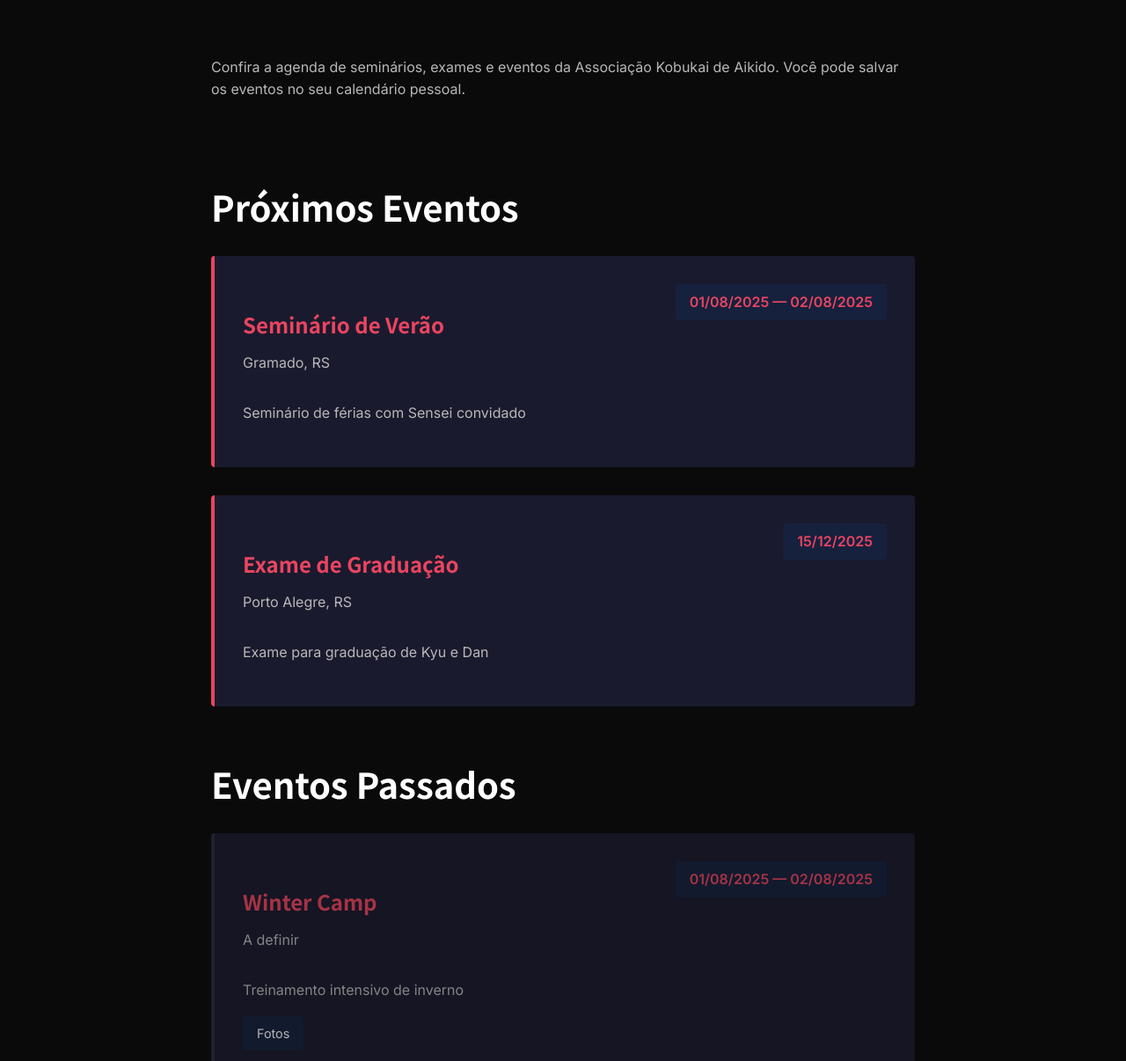
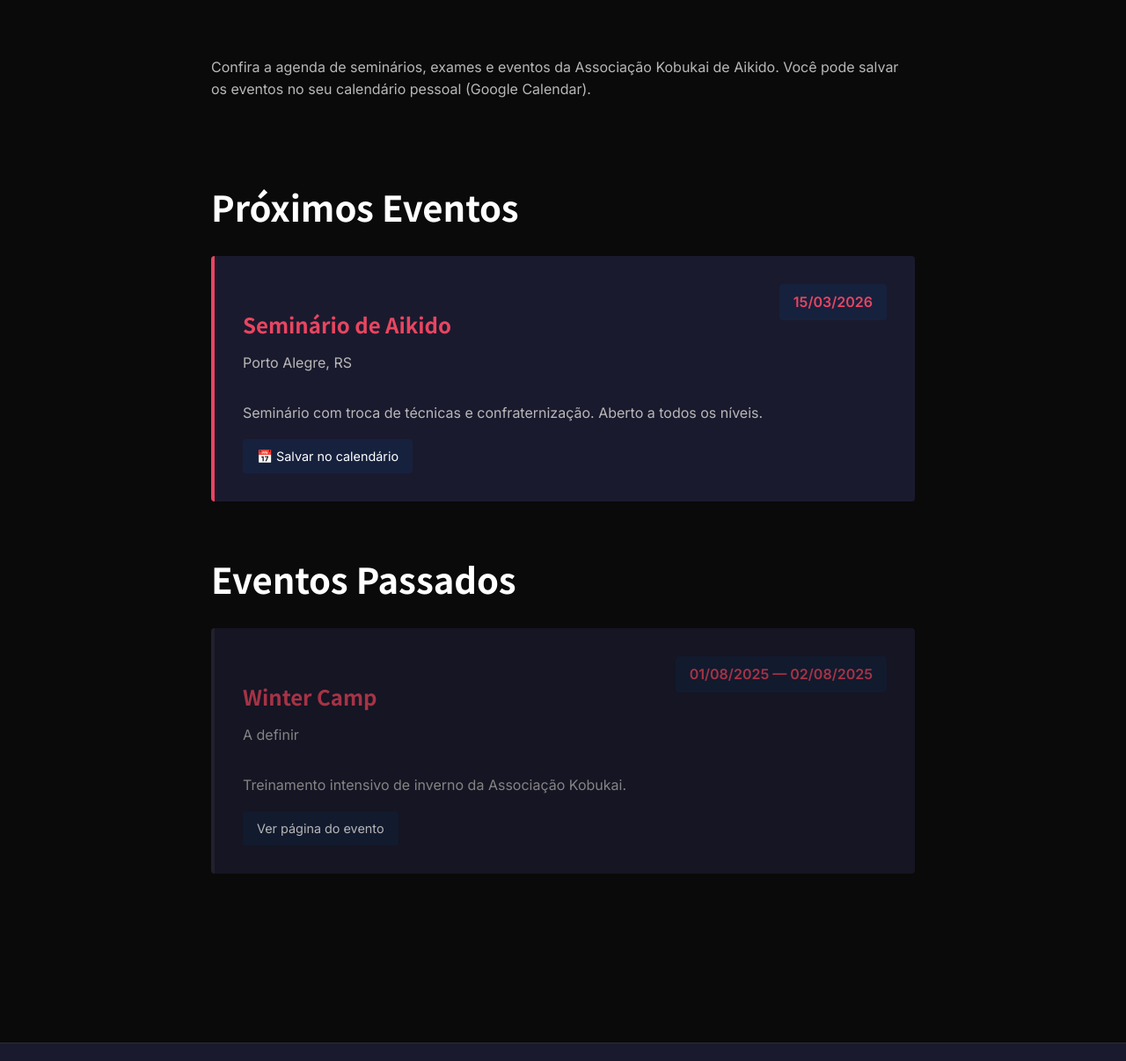
Before and after one commit to paulodiovani/kobukai-aikido, a Jekyll site: the page built from pages/eventos.md, in a window 1280 px wide and 1400 px high, scrolled down 216 px. Shown: the part 194-1400 px from the top of the window at 88% size. Built offline with Jekyll 4.4.1, drawn with Linux system fonts in a browser that asks for light colours.

Commit message:
Add content page updates and event data

```diff
--- a/_data/eventos.yml
+++ b/_data/eventos.yml
@@ -1,33 +1,33 @@
-- nome: "Seminário de Verão"
-  data: "2025-08-01"
-  data_fim: "2025-08-02"
-  local: "Gramado, RS"
-  descricao: "Seminário de férias com Sensei convidado"
+# Eventos da Associação Kobukai de Aikido
+# Para adicionar um evento ao calendário, use o link_calendario.
+# Exemplo de formato Google Calendar:
+# https://calendar.google.com/calendar/render?action=TEMPLATE&text=NOME&dates=DATA_INICIO/DATA_FIM&details=DESCRIÇÃO&location=LOCAL
+# Data no formato: YYYYMMDDTHHMMSSZ (ex: 20250801T140000Z)
+
+- nome: "Seminário de Aikido"
+  data: "2026-03-15"
+  data_fim: "2026-03-15"
+  hora_inicio: "09:00"
+  hora_fim: "17:00"
+  local: "Porto Alegre, RS"
+  descricao: >-
+    Seminário com troca de técnicas e confraternização. Aberto a todos os
+    níveis.
   tipo: "seminario"
   passado: false
   fotos: ""
   videos: ""
-  link_calendario: ""
+  link_calendario: >-
+    https://calendar.google.com/calendar/render?action=TEMPLATE&text=Semin%C3%A1rio%20de%20Aikido&dates=20260315T090000/20260315T170000&details=Semin%C3%A1rio%20com%20troca%20de%20t%C3%A9cnicas%20e%20confraterniza%C3%A7%C3%A3o.&location=Porto%20Alegre%2C%20RS
 
 - nome: "Winter Camp"
   data: "2025-08-01"
   data_fim: "2025-08-02"
   local: "A definir"
-  descricao: "Treinamento intensivo de inverno"
+  descricao: "Treinamento intensivo de inverno da Associação Kobukai."
   tipo: "camp"
   passado: true
-  fotos: >-
-    https://drive.google.com/drive/folders/1-Lkmx5bKogxKuRd_05NJhwGdS3mZ07aS?usp=sharing
-  videos: ""
-  link_calendario: ""
-
-- nome: "Exame de Graduação"
-  data: "2025-12-15"
-  data_fim: "2025-12-15"
-  local: "Porto Alegre, RS"
-  descricao: "Exame para graduação de Kyu e Dan"
-  tipo: "exame"
-  passado: false
   fotos: ""
   videos: ""
+  pagina: "/winter-camp/"
   link_calendario: ""
--- a/pages/eventos.md
+++ b/pages/eventos.md
@@ -6,15 +6,16 @@ permalink: /eventos/
 
 <p>
   Confira a agenda de seminários, exames e eventos da Associação Kobukai
-  de Aikido. Você pode salvar os eventos no seu calendário pessoal.
+  de Aikido. Você pode salvar os eventos no seu calendário pessoal
+  (Google Calendar).
 </p>
 
 <div class="gallery-grid">
-  <!-- Fotos de eventos serão adicionadas aqui.
+  <!-- Fotos de eventos recentes serão adicionadas aqui.
        Exemplo:
        <div class="gallery-item">
-         <img src="/assets/images/evento1.jpg" alt="Seminário de Verão 2025">
-         <p class="gallery-caption">Seminário de Verão 2025</p>
+         <img src="/assets/images/evento1.jpg" alt="Evento recente">
+         <p class="gallery-caption">Evento recente</p>
        </div>
   -->
 </div>
@@ -23,43 +24,47 @@ permalink: /eventos/
 
 <div class="events-list">
   {% assign upcoming_events = site.data.eventos | where: "passado", false %}
-  {% for evento in upcoming_events %}
-  <div class="event-item">
-    <div class="event-header">
-      <div>
-        <h3 class="event-title">{{ evento.nome }}</h3>
-        <p class="event-location">{{ evento.local }}</p>
+  {% if upcoming_events.size > 0 %}
+    {% for evento in upcoming_events %}
+    <div class="event-item">
+      <div class="event-header">
+        <div>
+          <h3 class="event-title">{{ evento.nome }}</h3>
+          <p class="event-location">{{ evento.local }}</p>
+        </div>
+        <div class="event-date">
+          {% if evento.data_fim and evento.data_fim != evento.data %}
+            {{ evento.data | date: "%d/%m/%Y" }} — {{ evento.data_fim | date: "%d/%m/%Y" }}
+          {% else %}
+            {{ evento.data | date: "%d/%m/%Y" }}
+          {% endif %}
+        </div>
       </div>
-      <div class="event-date">
-        {% if evento.data_fim and evento.data_fim != evento.data %}
-          {{ evento.data | date: "%d/%m/%Y" }} — {{ evento.data_fim | date: "%d/%m/%Y" }}
-        {% else %}
-          {{ evento.data | date: "%d/%m/%Y" }}
+
+      <p class="event-description">{{ evento.descricao }}</p>
+
+      <div class="event-links">
+        {% if evento.link_calendario and evento.link_calendario != "" %}
+          <a href="{{ evento.link_calendario }}" class="event-link" target="_blank" rel="noopener">
+            📅 Salvar no calendário
+          </a>
+        {% endif %}
+        {% if evento.fotos and evento.fotos != "" %}
+          <a href="{{ evento.fotos }}" class="event-link" target="_blank" rel="noopener">
+            Fotos
+          </a>
+        {% endif %}
+        {% if evento.videos and evento.videos != "" %}
+          <a href="{{ evento.videos }}" class="event-link" target="_blank" rel="noopener">
+            Vídeos
+          </a>
         {% endif %}
       </div>
     </div>
-
-    <p class="event-description">{{ evento.descricao }}</p>
-
-    <div class="event-links">
-      {% if evento.link_calendario and evento.link_calendario != "" %}
-        <a href="{{ evento.link_calendario }}" class="event-link" target="_blank">
-          Salvar no calendário
-        </a>
-      {% endif %}
-      {% if evento.fotos and evento.fotos != "" %}
-        <a href="{{ evento.fotos }}" class="event-link" target="_blank">
-          Fotos
-        </a>
-      {% endif %}
-      {% if evento.videos and evento.videos != "" %}
-        <a href="{{ evento.videos }}" class="event-link" target="_blank">
-          Vídeos
-        </a>
-      {% endif %}
-    </div>
-  </div>
-  {% endfor %}
+    {% endfor %}
+  {% else %}
+    <p>Nenhum evento próximo no momento. Fique atento às nossas redes sociais!</p>
+  {% endif %}
 </div>
 
 <h2>Eventos Passados</h2>
@@ -85,13 +90,18 @@ permalink: /eventos/
     <p class="event-description">{{ evento.descricao }}</p>
 
     <div class="event-links">
+      {% if evento.pagina and evento.pagina != "" %}
+        <a href="{{ evento.pagina | relative_url }}" class="event-link">
+          Ver página do evento
+        </a>
+      {% endif %}
       {% if evento.fotos and evento.fotos != "" %}
-        <a href="{{ evento.fotos }}" class="event-link" target="_blank">
+        <a href="{{ evento.fotos }}" class="event-link" target="_blank" rel="noopener">
           Fotos
         </a>
       {% endif %}
       {% if evento.videos and evento.videos != "" %}
-        <a href="{{ evento.videos }}" class="event-link" target="_blank">
+        <a href="{{ evento.videos }}" class="event-link" target="_blank" rel="noopener">
           Vídeos
         </a>
       {% endif %}
--- a/pages/tecnicas.md
+++ b/pages/tecnicas.md
@@ -5,17 +5,20 @@ permalink: /tecnicas/
 ---
 
 <p>
-  Abaixo estão as técnicas, quedas e movimentos organizados por categoria.
-  O conteúdo foi extraído do manual do aluno e serve como referência para
-  os exames de graduação. Futuramente, vídeos demonstrativos serão
-  adicionados para cada técnica.
+  Lista de técnicas, quedas e movimentos organizados por nível de exame.
+  O conteúdo foi extraído do manual do aluno. Consulte seu Sensei para
+  os requisitos exatos de cada exame, pois podem variar.
 </p>
 
-<div class="techniques-section">
-  <h2 class="technique-category-title">Ukemi — Rolamentos</h2>
+<!-- ============================================================ -->
+<!-- 6º e 5º Kyu — Faixas Laranja e Amarela                       -->
+<!-- ============================================================ -->
+<section class="techniques-section">
+  <h2 class="technique-category-title">6º e 5º Kyu</h2>
+  <p>Faixa Laranja (crianças) e Faixa Amarela.</p>
 
   <div class="gallery-grid">
-    <!-- Fotos de Ukemi serão adicionadas aqui.
+    <!-- Fotos das técnicas de 6º e 5º Kyu.
          Exemplo:
          <div class="gallery-item">
            <img src="/assets/images/ukemi-mae-kaiten.jpg" alt="Mae Kaiten Ukemi">
@@ -24,11 +27,10 @@ permalink: /tecnicas/
     -->
   </div>
 
+  <h3>Ukemi — Rolamentos</h3>
   <p>
-    Costuma-se dizer no Aikido que o <em>Ukemi Waza</em> (técnica de
-    rolamento) é nossa primeira defesa, já que através da execução de um
-    correto Ukemi mantemos nossa integridade física quando da aplicação
-    de um Nage Waza (técnica de projeção).
+    O <em>Ukemi Waza</em> é nossa primeira defesa. Um correto Ukemi mantém
+    nossa integridade física na aplicação de um Nage Waza.
   </p>
   <ul class="technique-list">
     <li>
@@ -43,45 +45,67 @@ permalink: /tecnicas/
       <span class="technique-name">Ushiro Hanten Ukemi</span>
       <span class="technique-description">Meio rolamento para trás.</span>
     </li>
+  </ul>
+
+  <h3>Kamae — Posturas</h3>
+  <ul class="technique-list">
     <li>
-      <span class="technique-name">Tobi Ukemi</span>
-      <span class="technique-description">Queda feita rolando no ar e apenas com a terminação no solo.</span>
+      <span class="technique-name">Tachi</span>
+      <span class="technique-description">Postura em pé.</span>
+    </li>
+    <li>
+      <span class="technique-name">Suwari</span>
+      <span class="technique-description">Postura sentada (Seiza).</span>
     </li>
   </ul>
-</div>
 
-<div class="techniques-section">
-  <h2 class="technique-category-title">Os Ataques — Pela Frente (Omote)</h2>
+  <h3>Ataques Básicos</h3>
   <ul class="technique-list">
     <li><span class="technique-name">Ai Hanmi Katate Tori</span></li>
     <li><span class="technique-name">Gyaku Hanmi Katate Tori</span></li>
-    <li><span class="technique-name">Shomen Uchi</span>
+    <li>
+      <span class="technique-name">Shomen Uchi</span>
       <span class="technique-description">Batida no alto da cabeça.</span>
     </li>
-    <li><span class="technique-name">Yoko Men Uchi</span>
-      <span class="technique-description">Batida no lado da cabeça.</span>
-    </li>
+  </ul>
+</section>
+
+<!-- ============================================================ -->
+<!-- 4º e 3º Kyu — Faixas Roxa e Verde                            -->
+<!-- ============================================================ -->
+<section class="techniques-section">
+  <h2 class="technique-category-title">4º e 3º Kyu</h2>
+  <p>Faixa Roxa e Faixa Verde. A partir do 4º Kyu inicia-se o estudo da espada (Aiki Ken).</p>
+
+  <div class="gallery-grid">
+    <!-- Fotos das técnicas de 4º e 3º Kyu.
+         Exemplo:
+         <div class="gallery-item">
+           <img src="/assets/images/ikkyo-omote.jpg" alt="Ikkyo Omote">
+           <p class="gallery-caption">Ikkyo Omote</p>
+         </div>
+    -->
+  </div>
+
+  <h3>Ataques — Pela Frente (Omote)</h3>
+  <ul class="technique-list">
     <li><span class="technique-name">Ryote Tori</span>
       <span class="technique-description">Segurar ambas as mãos.</span>
     </li>
     <li><span class="technique-name">Morote Tori</span>
       <span class="technique-description">Segurar um pulso com as duas mãos.</span>
     </li>
+    <li>
+      <span class="technique-name">Yoko Men Uchi</span>
+      <span class="technique-description">Batida no lado da cabeça.</span>
+    </li>
     <li><span class="technique-name">Gyaku Kata Tori</span></li>
     <li><span class="technique-name">Ryokata Tori</span></li>
     <li><span class="technique-name">Mune Tori / Muná Tori</span></li>
     <li><span class="technique-name">Kata Tori Men Uchi</span></li>
-    <li><span class="technique-name">Choku Tsuki (Chudan)</span>
-      <span class="technique-description">Estocada em altura média.</span>
-    </li>
-    <li><span class="technique-name">Choku Tsuki (Jodan)</span>
-      <span class="technique-description">Estocada em altura superior.</span>
-    </li>
   </ul>
-</div>
 
-<div class="techniques-section">
-  <h2 class="technique-category-title">Os Ataques — Por Trás (Urá)</h2>
+  <h3>Ataques — Por Trás (Urá)</h3>
   <ul class="technique-list">
     <li><span class="technique-name">Ushiro Ryote Tori</span>
       <span class="technique-description">Segurar as duas mãos por trás.</span>
@@ -91,28 +115,11 @@ permalink: /tecnicas/
     <li><span class="technique-name">Ushiro Ryokata Tori</span></li>
     <li><span class="technique-name">Ushiro Ryohiji Tori</span></li>
   </ul>
-</div>
 
-<div class="techniques-section">
-  <h2 class="technique-category-title">Kamae — Posturas</h2>
-  <ul class="technique-list">
-    <li><span class="technique-name">Tachi</span>
-      <span class="technique-description">Postura em pé.</span>
-    </li>
-    <li><span class="technique-name">Suwari</span>
-      <span class="technique-description">Postura sentada (Seiza).</span>
-    </li>
-    <li><span class="technique-name">Handachi</span>
-      <span class="technique-description">Postura mista — um em pé, outro sentado.</span>
-    </li>
-  </ul>
-</div>
-
-<div class="techniques-section">
-  <h2 class="technique-category-title">Osae Waza — Técnicas de Imobilização</h2>
+  <h3>Osae Waza — Técnicas de Imobilização</h3>
   <p>
-    As técnicas de imobilização constituem um dos seis princípios conhecidos
-    por Pilares Básicos do Aikido.
+    As técnicas de imobilização constituem um dos seis princípios
+    conhecidos por Pilares Básicos do Aikido.
   </p>
   <ul class="technique-list">
     <li>
@@ -123,6 +130,84 @@ permalink: /tecnicas/
       <span class="technique-name">2º Princípio — Daí Nikyo (Kote Mawashi)</span>
       <span class="technique-description">Torção interior do braço.</span>
     </li>
+  </ul>
+
+  <h3>Handachi</h3>
+  <ul class="technique-list">
+    <li>
+      <span class="technique-name">Handachi</span>
+      <span class="technique-description">Postura mista — Nage em Shikko e Uke em pé.</span>
+    </li>
+  </ul>
+
+  <h3>Aiki Ken — Espada</h3>
+  <p>O estudo da espada inicia-se no 4º Kyu (faixa roxa).</p>
+
+  <div class="gallery-grid">
+    <!-- Fotos das técnicas de Aiki Ken.
+         Exemplo:
+         <div class="gallery-item">
+           <img src="/assets/images/ken-shomen-kiri.jpg" alt="Shomen Kiri">
+           <p class="gallery-caption">Shomen Kiri</p>
+         </div>
+    -->
+  </div>
+
+  <h4>Movimentos de Base</h4>
+  <ul class="technique-list">
+    <li><span class="technique-name">1. Shomen Kiri (Chudan no Kamae)</span></li>
+    <li><span class="technique-name">2. Shomen Kiri Komi (Jodan no Kamae)</span></li>
+    <li><span class="technique-name">3. Shomen Kiri Komi (Waki no Kamae)</span></li>
+    <li><span class="technique-name">4. Shomen Kiri Ni (Chudan no Kamae)</span></li>
+    <li><span class="technique-name">5. Shomen Kiri Renzoku (Chudan no Kamae)</span></li>
+    <li><span class="technique-name">6. Shomen Kiri Renzoku Tsuki (Jodan no Kamae)</span></li>
+    <li><span class="technique-name">7. Shomen Kiri Renzoku Tsuki Ni (Jodan no Kamae)</span></li>
+  </ul>
+
+  <h4>Suburi Tanden Ho</h4>
+  <ul class="technique-list">
+    <li><span class="technique-name">1. Shomen Kiri (Chudan no Kamae)</span></li>
+    <li><span class="technique-name">2. Shomen Kiri Gedan (Chudan no Kamae)</span></li>
+    <li><span class="technique-name">3. Shomen Kiri Harai (Chudan no Kamae)</span></li>
+    <li><span class="technique-name">4. Kessa Kiri (Waki no Kamae)</span></li>
+    <li><span class="technique-name">5. Men Kiri Uke Nagaeshi (Chudan no Kamae)</span></li>
+    <li><span class="technique-name">6. Tsuki Ni Men Kiri Ushiro (Waki no Kamae)</span></li>
+    <li><span class="technique-name">7. Shomen Kiri Harai Ni (Waki no Kamae)</span></li>
+    <li><span class="technique-name">8. Tsubame (Hasso no Kamae)</span></li>
+  </ul>
+</section>
+
+<!-- ============================================================ -->
+<!-- 2º e 1º Kyu — Faixas Azul e Marrom                           -->
+<!-- ============================================================ -->
+<section class="techniques-section">
+  <h2 class="technique-category-title">2º e 1º Kyu</h2>
+  <p>Faixa Azul e Faixa Marrom.</p>
+
+  <div class="gallery-grid">
+    <!-- Fotos das técnicas de 2º e 1º Kyu.
+         Exemplo:
+         <div class="gallery-item">
+           <img src="/assets/images/sankyo.jpg" alt="Sankyo">
+           <p class="gallery-caption">Sankyo</p>
+         </div>
+    -->
+  </div>
+
+  <h3>Ataques Avançados</h3>
+  <ul class="technique-list">
+    <li>
+      <span class="technique-name">Choku Tsuki (Chudan)</span>
+      <span class="technique-description">Estocada em altura média.</span>
+    </li>
+    <li>
+      <span class="technique-name">Choku Tsuki (Jodan)</span>
+      <span class="technique-description">Estocada em altura superior.</span>
+    </li>
+  </ul>
+
+  <h3>Osae Waza — Técnicas de Imobilização (continuação)</h3>
+  <ul class="technique-list">
     <li>
       <span class="technique-name">3º Princípio — Daí Sankyo (Kote Hineri)</span>
       <span class="technique-description">Torção com alongamento do pulso.</span>
@@ -136,17 +221,30 @@ permalink: /tecnicas/
       <span class="technique-description">Estiramento completo do braço.</span>
     </li>
   </ul>
-</div>
 
-<div class="techniques-section">
-  <h2 class="technique-category-title">Buki Waza — Técnicas com Arma</h2>
+  <h3>Ukemi Avançado</h3>
+  <ul class="technique-list">
+    <li>
+      <span class="technique-name">Tobi Ukemi</span>
+      <span class="technique-description">Queda feita rolando no ar e apenas com a terminação no solo.</span>
+    </li>
+  </ul>
 
-  <h3 class="technique-category-title" style="font-size:1.4rem;">Aiki Jo — Bastão</h3>
+  <h3>Aiki Jo — Bastão</h3>
   <p>
-    A primeira arma a ser trabalhada pelo aluno iniciante no Aikido é o
-    <strong>Jo</strong> (bastão). O estudo segue os ditames técnicos
-    codificados por Morihiro Saito Sensei.
+    O Jo é a primeira arma trabalhada pelo aluno. O estudo segue os
+    ditames técnicos codificados por Morihiro Saito Sensei.
   </p>
+
+  <div class="gallery-grid">
+    <!-- Fotos das técnicas de Aiki Jo.
+         Exemplo:
+         <div class="gallery-item">
+           <img src="/assets/images/jo-choku-tsuki.jpg" alt="Choku Tsuki com Jo">
+           <p class="gallery-caption">Choku Tsuki — Jo</p>
+         </div>
+    -->
+  </div>
 
   <h4>Os 20 Movimentos de Base</h4>
 
@@ -189,32 +287,53 @@ permalink: /tecnicas/
     <li><span class="technique-name">19. Hidari-Nagare-Gaeshi-Uchi</span></li>
     <li><span class="technique-name">20. Migi-Nagare-Gaeshi-Tsuki</span></li>
   </ul>
+</section>
 
-  <h3 class="technique-category-title" style="font-size:1.4rem;">Aiki Ken — Espada</h3>
+<!-- ============================================================ -->
+<!-- Dan — Faixa Preta                                             -->
+<!-- ============================================================ -->
+<section class="techniques-section">
+  <h2 class="technique-category-title">Dan — Faixa Preta</h2>
   <p>
-    O estudo da técnica de espada inicia-se no 4º Kyu (faixa roxa).
+    Do 1º ao 9º Dan. O praticante domina todas as técnicas anteriores
+    e aprofunda sua prática.
   </p>
 
-  <h4>Movimentos de Base</h4>
+  <div class="gallery-grid">
+    <!-- Fotos das técnicas de nível Dan.
+         Exemplo:
+         <div class="gallery-item">
+           <img src="/assets/images/jyu-waza.jpg" alt="Jyu Waza">
+           <p class="gallery-caption">Jyu Waza — Técnica livre</p>
+         </div>
+    -->
+  </div>
+
+  <h3>Requisitos</h3>
   <ul class="technique-list">
-    <li><span class="technique-name">1. Shomen Kiri (Chudan no Kamae)</span></li>
-    <li><span class="technique-name">2. Shomen Kiri Komi (Jodan no Kamae)</span></li>
-    <li><span class="technique-name">3. Shomen Kiri Komi (Waki no Kamae)</span></li>
-    <li><span class="technique-name">4. Shomen Kiri Ni (Chudan no Kamae)</span></li>
-    <li><span class="technique-name">5. Shomen Kiri Renzoku (Chudan no Kamae)</span></li>
-    <li><span class="technique-name">6. Shomen Kiri Renzoku Tsuki (Jodan no Kamae)</span></li>
-    <li><span class="technique-name">7. Shomen Kiri Renzoku Tsuki Ni (Jodan no Kamae)</span></li>
+    <li>
+      <span class="technique-name">Todas as técnicas de Kyu</span>
+      <span class="technique-description">Domínio completo de Ukemi, ataques, imobilizações, Jo e Ken.</span>
+    </li>
+    <li>
+      <span class="technique-name">Jyu Waza</span>
+      <span class="technique-description">Técnica livre — Uke ataca Nage repetidas vezes sem ataque pré-determinado.</span>
+    </li>
+    <li>
+      <span class="technique-name">Henka Waza</span>
+      <span class="technique-description">Técnicas de mudança de direção.</span>
+    </li>
+    <li>
+      <span class="technique-name">Kakari Geiko</span>
+      <span class="technique-description">Nage aplica sucessivas técnicas em vários Uke, um por vez.</span>
+    </li>
+    <li>
+      <span class="technique-name">Randori</span>
+      <span class="technique-description">Treino livre contra múltiplos atacantes.</span>
+    </li>
   </ul>
+</section>
 
-  <h4>Suburi Tanden Ho</h4>
-  <ul class="technique-list">
-    <li><span class="technique-name">1. Shomen Kiri (Chudan no Kamae)</span></li>
-    <li><span class="technique-name">2. Shomen Kiri Gedan (Chudan no Kamae)</span></li>
-    <li><span class="technique-name">3. Shomen Kiri Harai (Chudan no Kamae)</span></li>
-    <li><span class="technique-name">4. Kessa Kiri (Waki no Kamae)</span></li>
-    <li><span class="technique-name">5. Men Kiri Uke Nagaeshi (Chudan no Kamae)</span></li>
-    <li><span class="technique-name">6. Tsuki Ni Men Kiri Ushiro (Waki no Kamae)</span></li>
-    <li><span class="technique-name">7. Shomen Kiri Harai Ni (Waki no Kamae)</span></li>
-    <li><span class="technique-name">8. Tsubame (Hasso no Kamae)</span></li>
-  </ul>
-</div>
+<p style="text-align:center;margin-top:2rem;font-style:italic;">
+  Os requisitos exatos de cada exame podem variar. Consulte seu Sensei.
+</p>
--- /dev/null
+++ b/pages/winter-camp.md
@@ -0,0 +1,35 @@
+---
+layout: page
+title: "Winter Camp 2025"
+permalink: /winter-camp/
+---
+
+<p>
+  O <strong>Winter Camp</strong> é o treinamento intensivo de inverno da
+  Associação Kobukai de Aikido, realizado nos dias <strong>1 e 2 de agosto
+  de 2025</strong>.
+</p>
+
+<div class="gallery-grid">
+  <!-- Fotos do Winter Camp 2025 serão adicionadas aqui.
+       Exemplo:
+       <div class="gallery-item">
+         <img src="/assets/images/winter-camp-2025-01.jpg" alt="Winter Camp 2025">
+         <p class="gallery-caption">Winter Camp — Agosto 2025</p>
+       </div>
+  -->
+</div>
+
+<p>
+  O Winter Camp reúne praticantes de todos os dojos da associação para
+  dias de treinamento intenso, troca de experiências e fortalecimento dos
+  laços entre os membros da comunidade Kobukai.
+</p>
+
+<p>
+  <em>Mais fotos serão adicionadas em breve.</em>
+</p>
+
+<p>
+  <a href="{{ '/eventos/' | relative_url }}">&larr; Voltar para Eventos</a>
+</p>
```
Also changed, not shown: pages/aikido.md (+9 -0 lines), pages/contato.md (+10 -0 lines), pages/dojos.md (+2 -11 lines), 1 other file.
